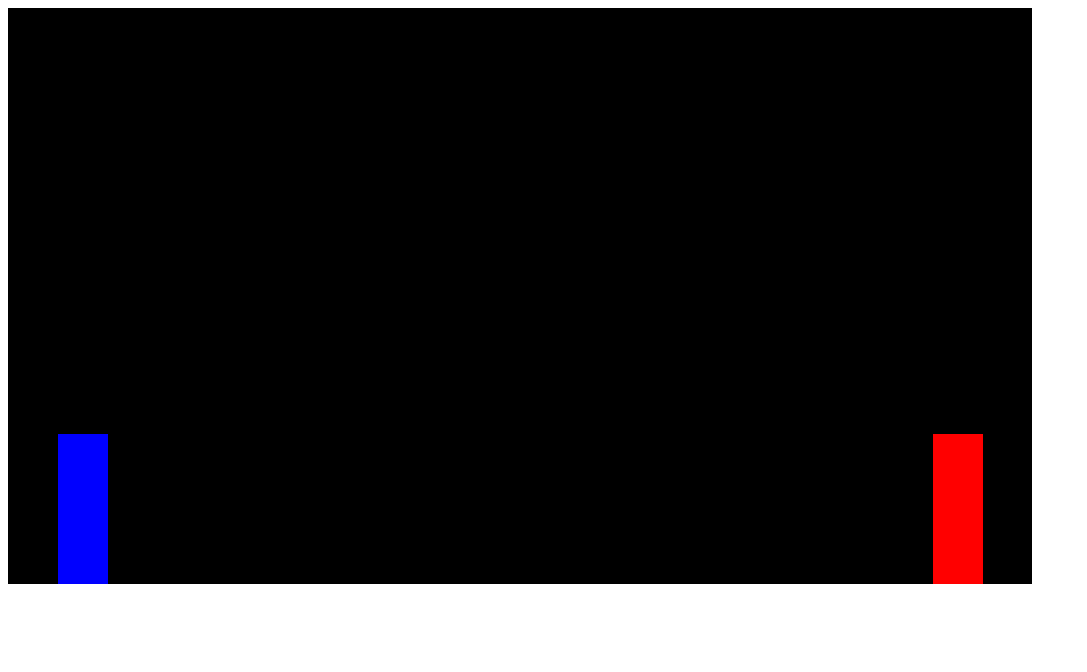
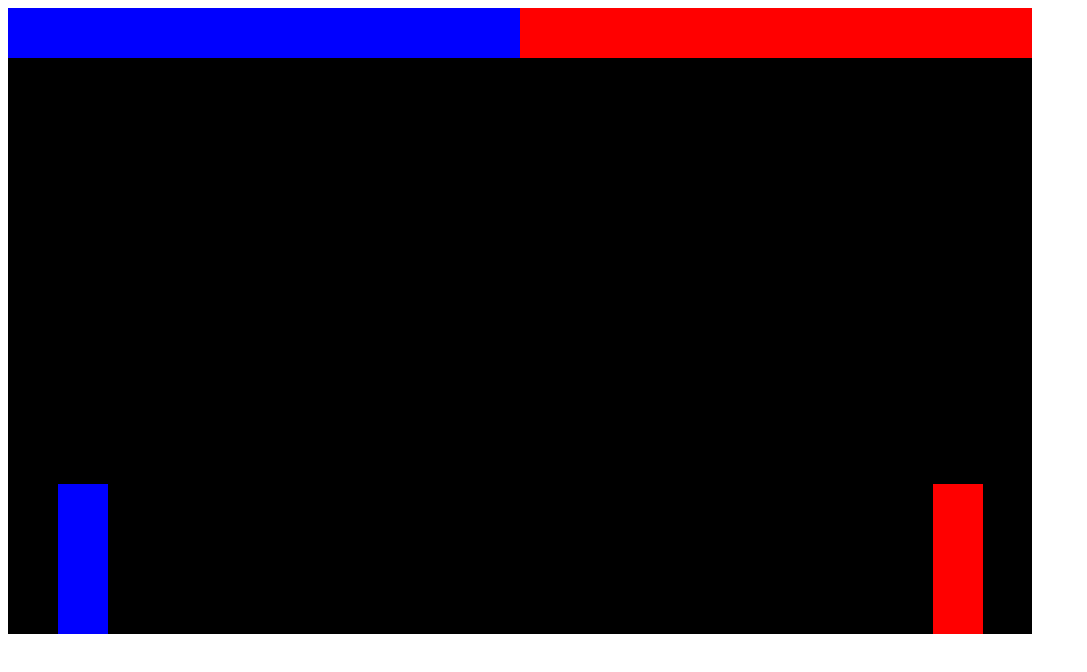
Before and after one commit to Squidsword/fighting-game, a plain HTML site: page index.html in a window 1280 px wide. Shown: the whole page, without its empty margins (0-1087 px from the left). Drawn offline with Linux system fonts and the light colour scheme.

Commit message:
Add healthbars and wall friction

```diff
--- a/index.html
+++ b/index.html
@@ -4,7 +4,18 @@
         <link rel="stylesheet" href="style.css">
     </head>
     <body>
-        <canvas id="gameCanvas"></canvas>
+        <div id="container">
+            <div id="HUD">
+                <div id="playerMaxHealth">
+                    <div id="playerHealth"> </div>
+                </div>
+
+                <div id="enemyMaxHealth">
+                    <div id = "enemyHealth"></div>>
+                </div>
+            </div>
+            <canvas id="gameCanvas"></canvas>
+        </div>
     </body>
     <script src='script.js'></script>
 </html>
--- a/script.js
+++ b/script.js
@@ -8,6 +8,8 @@ c.fillRect(0,0, canvas.width, canvas.height)
 
 const gravity = 0.3;
 const fighters = [];
+const timer = new Date();
+
 
 class Fighter {
     constructor({position = 0, velocity = 0, size = {h: 150, w:50}, color = 'red', damagedColor = 'white', name = 'anonymous', offset = {x: 20, y:30}, facingLeft = false}) {
@@ -54,6 +56,8 @@ class Fighter {
 
         if (this.knockbacked) {
             c.fillStyle = this.damagedColor;
+        } else if (!this.isAlive) {
+            c.fillStyle = 'gray'
         } else {
             c.fillStyle = this.color
         }
@@ -74,7 +78,7 @@ class Fighter {
         } else {
             this.position.x += this.velocity.x;
             if (this.touchingFloor()) {
-                this.velocity.x *= 0.9
+                this.velocity.x *= 0.93
             }
         }
 
@@ -90,6 +94,9 @@ class Fighter {
         } else {
             this.position.y += this.velocity.y;
             this.velocity.y += gravity
+            if (this.touchingWall()) {
+                this.velocity.y = Math.min(this.velocity.y, 1.5);
+            }
         }
         this.attackBox.position.x = this.position.x + this.attackBox.offset.x
         this.attackBox.position.y = this.position.y + this.attackBox.offset.y
@@ -116,6 +123,10 @@ class Fighter {
         return this.position.y + this.size.h >= canvas.height;
     }
 
+    touchingWall() {
+        return this.position.x <= 0 || this.position.x + this.size.w >= canvas.width;
+    }
+
     jump() {
         if (this.jumps > 0 && this.hasControl()) {
             this.velocity.y = -10;
@@ -135,11 +146,11 @@ class Fighter {
             return;
         }
         this.updateAttackBox();
+        this.isAttacking = true;
         setTimeout(() => {
             this.isAttacking = false;
             this.attackBox.enemiesHit = [];
         }, 100);
-        this.isAttacking = true;
     }
 
     updateAttackBox() {
@@ -163,6 +174,11 @@ class Fighter {
         }
     }
 
+    updateHealth() {
+        var fighterHealth = document.getElementById(`${this.name}Health`)
+        fighterHealth.style.width = `${this.health / this.maxHealth * 100}%`
+    }
+
     die() {
         if (this.isAlive = true) {
             this.isAlive = false
@@ -177,6 +193,7 @@ class Fighter {
         this.knockbacked = true;
         this.velocity.y -= 8;
         this.velocity.x = source*3;
+        this.updateHealth();
         if (this.health <= 0) {
             this.health = 0
             this.die()
@@ -336,14 +353,14 @@ const keys = {
         }}
     },
 
-    i: {
+    p: {
         justPressed: false,
         pressed: false,
         behavior: {type:'justPressed', func: function() {
             enemy.jump();
         }}
     },
-    j: {
+    l: {
         justPressed: false,
         pressed: false,
         behavior: {type:'pressed', func: function() {
@@ -351,21 +368,21 @@ const keys = {
         }}
     },
 
-    k: {
+    ';': {
         justPressed: false,
         pressed: false,
         behavior: {type:'justPressed', func: function() {
             enemy.fastFall();
         }}
     },
-    l: {
+    '\'': {
         justPressed: false,
         pressed: false,
         behavior: {type:'pressed', func: function() {
             enemy.moveRight();
         }}
     },
-    h: {
+    k: {
         justPressed: false,
         pressed: false,
         behavior: {type:'justPressed', func: function() {
@@ -377,10 +394,10 @@ const keys = {
 window.addEventListener('keydown', (event) => {
     console.log(event);
     try {
-        keys[event.key].pressed = true;
-        keys[event.key].justPressed = !event.repeat;
+        keys[event.key.toLowerCase()].pressed = true;
+        keys[event.key.toLowerCase()].justPressed = !event.repeat;
     } catch {
-
+        console.log("key not binded")
     }
     for (property in keys) {
         console.log(`${property}:${keys[String(property)]['pressed']} ${keys[String(property)]['justPressed']}`);
@@ -389,8 +406,8 @@ window.addEventListener('keydown', (event) => {
 
 window.addEventListener('keyup', (event) => {
     try {
-        keys[event.key].pressed = false;
-        keys[event.key].justPressed = false;
+        keys[event.key.toLowerCase()].pressed = false;
+        keys[event.key.toLowerCase()].justPressed = false;
     } catch {
 
     }
--- a/style.css
+++ b/style.css
@@ -0,0 +1,44 @@
+* {
+    box-sizing: border-box;
+}
+#playerMaxHealth {
+    background-color: black;
+    position: relative;
+    width: 100%;
+    height: 50px;
+    display: flex;
+    justify-content: flex-end;
+}
+
+#playerHealth {
+    background-color: rgb(0, 0, 255);
+    position: absolute;
+    width: 100%;
+    height: 100%;
+}
+
+#enemyMaxHealth {
+    background-color: black;
+    display: block;
+    position: relative;
+    width: 100%;
+    height: 50px;
+}
+
+#enemyHealth {
+    background-color: rgb(255, 0, 0);
+    position: absolute;
+    width: 100%;
+    height: 100%;
+}
+
+#container {
+    position: relative;
+    display: inline-block;
+}
+
+#HUD {
+    display: flex;
+    width: 100%;
+    align-items: center;
+}
```
